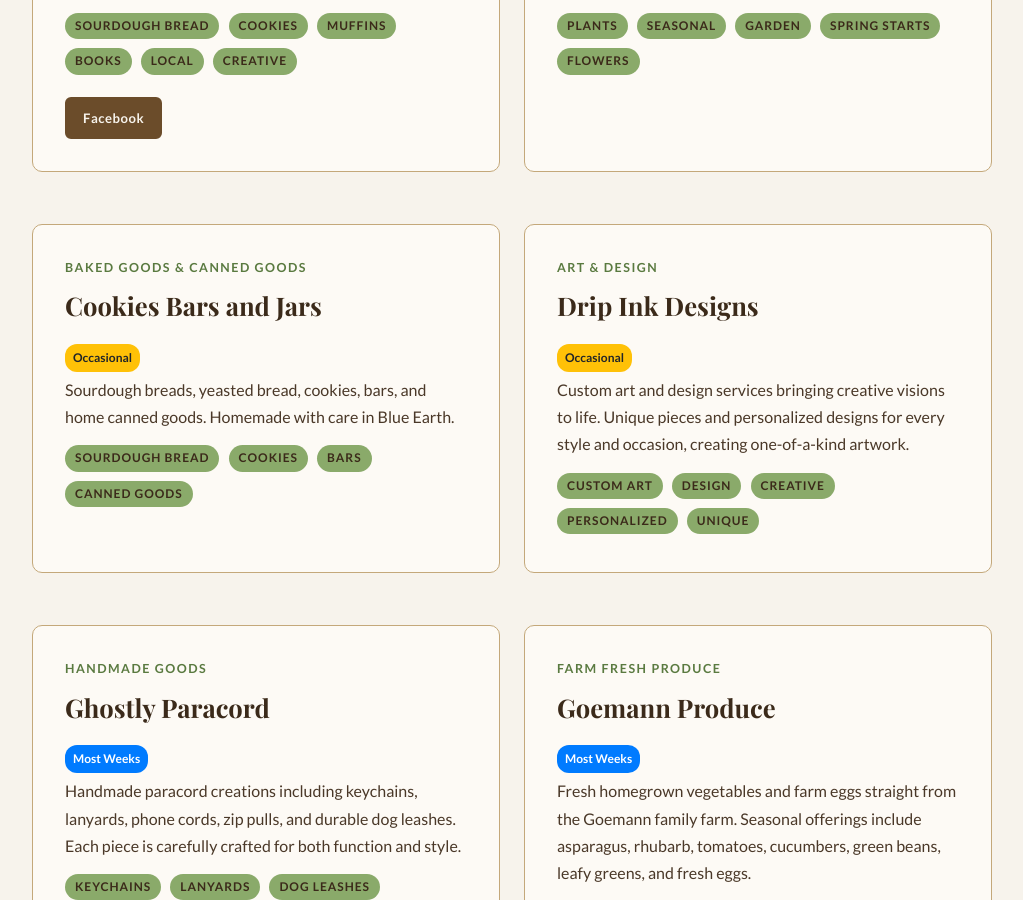
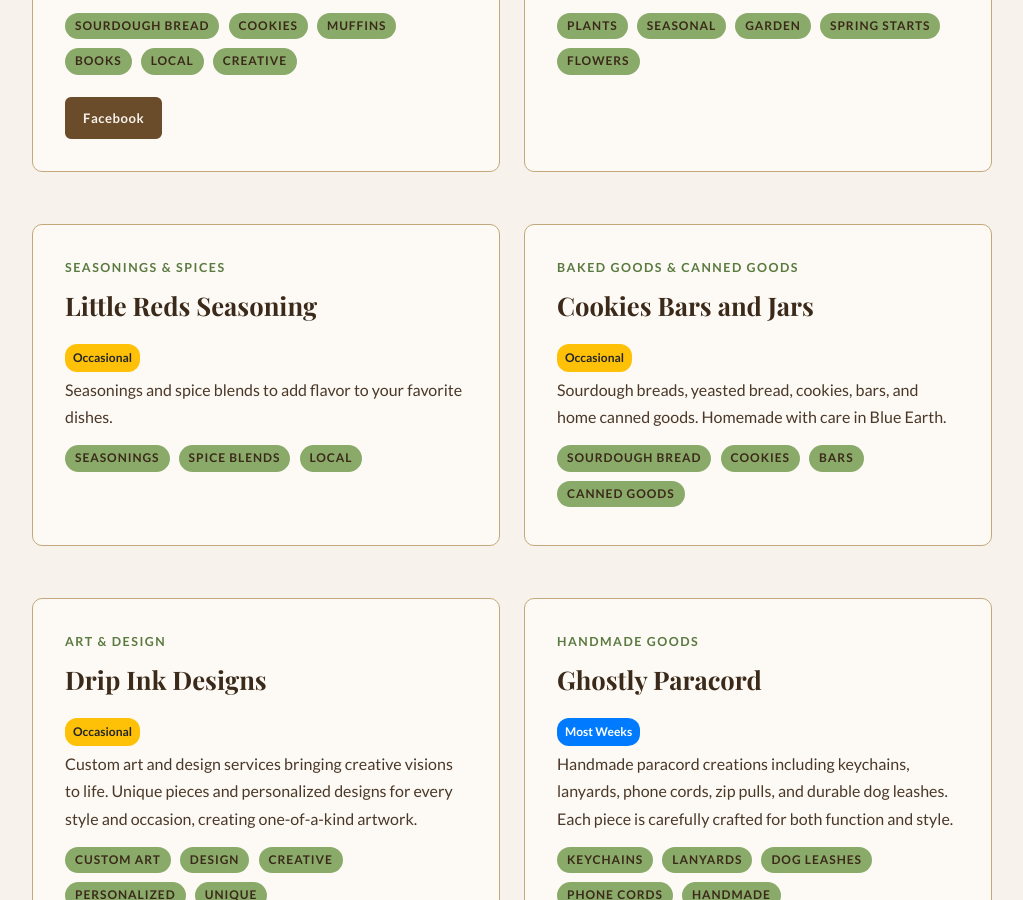
Before and after one commit to blueearthcommunitymarket/blueearthcommunitymarket.github.io, a Jekyll site: the page built from vendor-spotlight/index.html, in a window 1280 px wide and 900 px high, scrolled down 1193 px. Shown: the whole window, without its empty margins (128-1151 px from the left). Built offline with Jekyll 4.4.1, drawn with Linux system fonts in a browser that asks for light colours; some web fonts are replaced.

Commit message:
spotlight: add Little Reds Seasoning

```diff
--- a/vendor-spotlight/index.html
+++ b/vendor-spotlight/index.html
@@ -112,6 +112,21 @@ description: Meet the vendors of the Blue Earth Community Market. Browse what th
                 <span class="tag">Garden</span>
                 <span class="tag">Spring Starts</span>
                 <span class="tag">Flowers</span>
+            </div>
+        </div>
+
+        <!-- Little Reds Seasoning -->
+        <div class="card">
+            <div class="section-label">Seasonings &amp; Spices</div>
+            <h2>Little Reds Seasoning</h2>
+            <div class="market-frequency">
+                <span class="frequency-badge freq-occasional">Occasional</span>
+            </div>
+            <p>Seasonings and spice blends to add flavor to your favorite dishes.</p>
+            <div class="pills" style="margin-top: 12px;">
+                <span class="tag">Seasonings</span>
+                <span class="tag">Spice Blends</span>
+                <span class="tag">Local</span>
             </div>
         </div>
 
```
